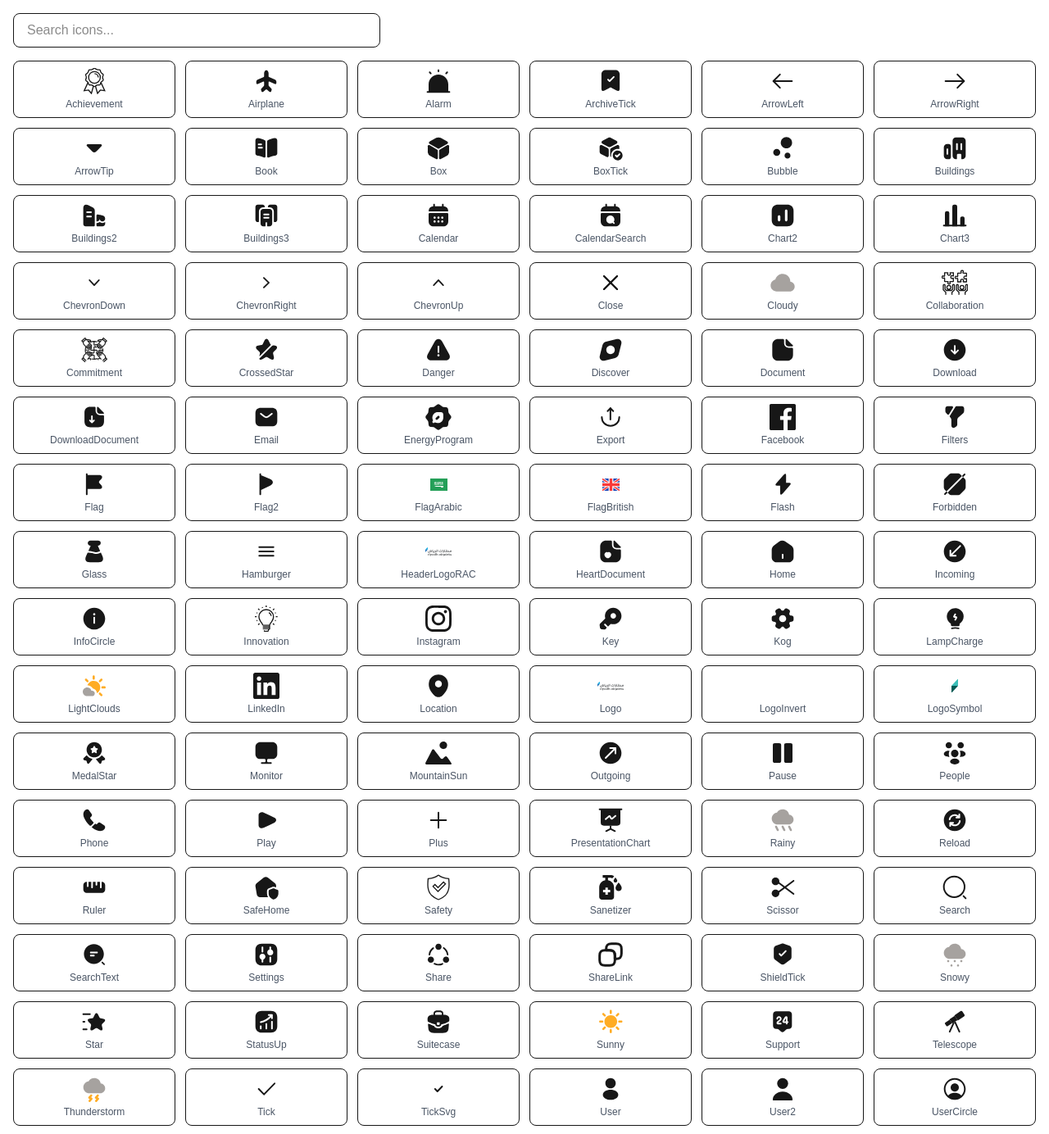
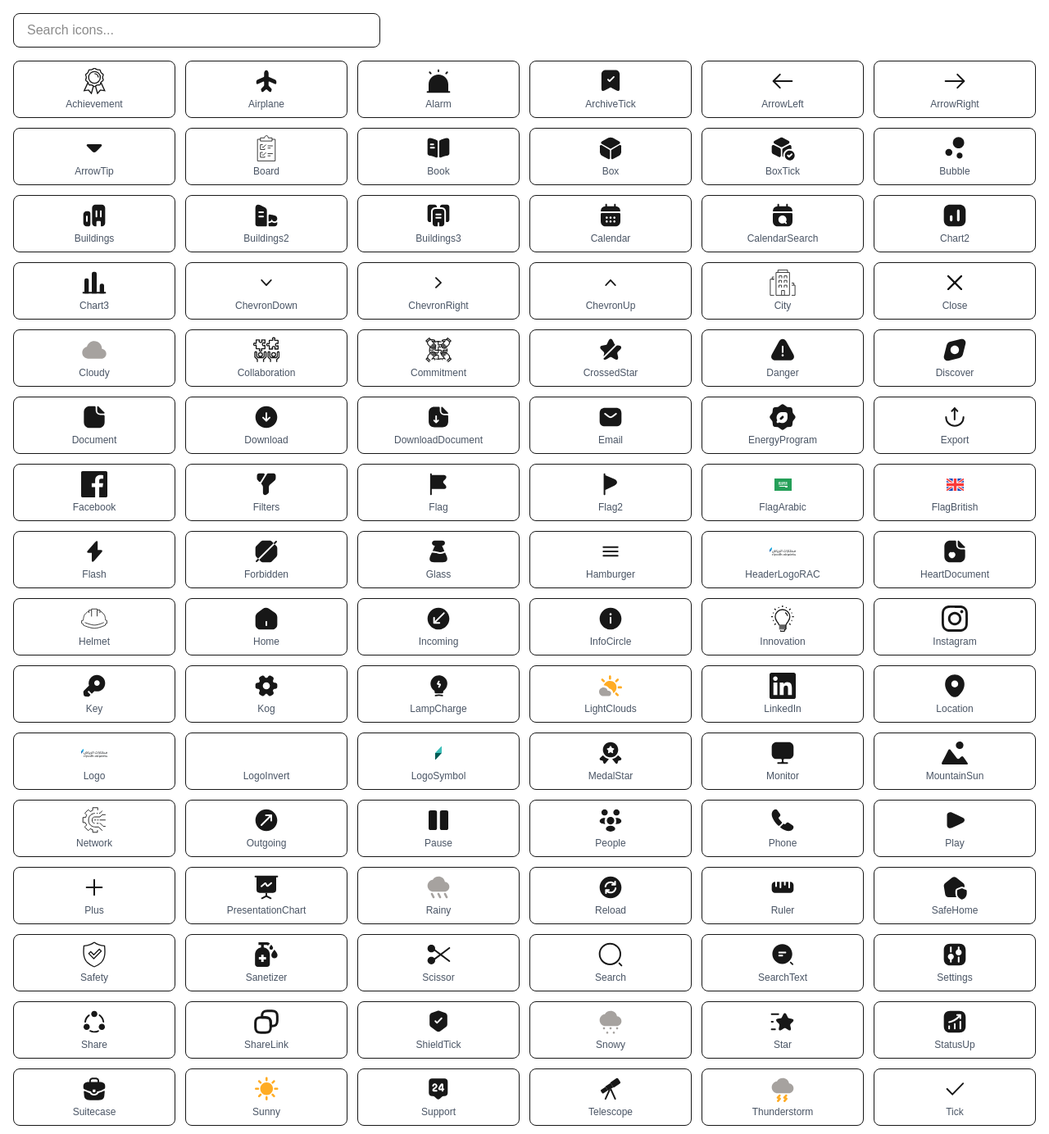
Before and after one commit to BieganskiP/icons, a Next.js app: page / in a window 1280 px wide. Shown: the top 1384 px of the page at 82% size. Built offline with nearby package versions, Linux system fonts and the light colour scheme.

Commit message:
Add new icons: Network, Board, Helmet, and City to icon exports for expanded functionality

```diff
--- /dev/null
+++ b/components/icons/Board.tsx
@@ -0,0 +1,12 @@
+interface BoardProps {
+  className?: string;
+}
+
+export default function Board({ className }: BoardProps) {
+  return (
+    <svg className={className} width="100%" height="100%" viewBox="0 0 28 38" fill="none" xmlns="http://www.w3.org/2000/svg">
+<path d="M5.38384 5.98908H1.16406V37.2858H26.8344V5.98908H22.263M5.38384 5.98908V8.45062H22.263V5.98908M5.38384 5.98908V3.87919H11.3619C11.3619 3.87919 11.5041 2.43233 12.0652 1.7693C12.6602 1.06605 13.6983 0.714355 14.1751 0.714355C14.6518 0.714355 15.7563 1.01489 16.2849 1.7693C16.7643 2.45338 16.6366 3.87919 16.6366 3.87919H22.263V5.98908M8.90033 24.9781H5.38384V32.0111H11.7135V30.6045M15.9333 26.7363H23.3179M15.9333 29.9012H20.1531M7.84538 27.7913L9.25197 29.1979L13.4718 24.9781M8.90033 13.7253H5.38384V20.7583H11.7135V19.3517M15.9333 15.4836H23.3179M15.9333 18.6484H20.1531M7.84538 16.5385L9.25197 17.9451L13.4718 13.7253" stroke="currentColor"/>
+</svg>
+
+  );
+}
--- /dev/null
+++ b/components/icons/City.tsx
@@ -0,0 +1,12 @@
+interface CityProps {
+  className?: string;
+}
+
+export default function City({ className }: CityProps) {
+  return (
+    <svg className={className} width="100%" height="100%" viewBox="0 0 38 38" fill="none" xmlns="http://www.w3.org/2000/svg">
+<path d="M6.63529 10.815H3.84889V13.9497H6.63529H1.0625V37.2858H6.63529M12.2081 4.19735V0.714355H26.14V4.19735M12.2081 4.19735H26.14M12.2081 4.19735H9.42168V37.2858H17.4326M26.14 4.19735H28.9264V37.2858H21.6122M17.4326 37.2858V30.3198H21.6122V37.2858M17.4326 37.2858H21.6122M32.0611 37.2858H36.9373V22.6572H35.1958M32.0611 22.6572H35.1958M35.1958 22.6572V19.5225H32.0611M13.6013 26.1402V22.6572H17.4326V26.1402M21.2639 26.1402V22.6572H25.0952V26.1402M21.2639 19.1742V15.6912H25.0952V19.1742M13.6013 19.1742V15.6912H17.4326V19.1742M13.9496 12.5565V9.07354H17.7809V12.5565M21.2639 12.5565V9.07354H25.0952V12.5565" stroke="currentColor"/>
+</svg>
+
+  );
+}
--- /dev/null
+++ b/components/icons/Helmet.tsx
@@ -0,0 +1,12 @@
+interface HelmetProps {
+  className?: string;
+}
+
+export default function Helmet({ className }: HelmetProps) {
+  return (
+    <svg className={className} width="100%" height="100%" viewBox="0 0 38 30" fill="none" xmlns="http://www.w3.org/2000/svg">
+<path d="M15.1121 11.9763V2.76148M23.1751 11.6884V2.47351M23.1751 2.47351V1.03369H15.1121V2.76148M23.1751 2.47351H27.2066V3.62537M27.2066 6.79297V3.62537M15.1121 2.76148H11.3685V3.91333M11.3685 6.79297V3.91333M11.3685 3.91333C11.3685 3.91333 6.66395 6.74191 5.03333 9.38465C3.4027 12.0274 3.01758 17.4476 3.01758 17.4476L0.713867 18.0236V21.7671L2.72962 22.631L3.30554 24.6467C3.30554 24.6467 13.2464 28.9662 19.4315 28.9662C25.6167 28.9662 34.9816 24.6467 34.9816 24.6467L35.2695 22.631L37.2853 22.0551V17.7356L35.2695 17.1597C35.2695 17.1597 35.1162 12.0274 33.5418 9.38465C31.9674 6.74191 27.2066 3.62537 27.2066 3.62537M5.32129 20.6152C5.32129 20.6152 14.0336 24.3588 19.4315 24.3588C24.8295 24.3588 32.9658 20.6152 32.9658 20.6152" stroke="currentColor"/>
+</svg>
+
+  );
+}
--- /dev/null
+++ b/components/icons/Network.tsx
@@ -0,0 +1,12 @@
+interface NetworkProps {
+  className?: string;
+}
+
+export default function Network({ className }: NetworkProps) {
+  return (
+    <svg className={className} width="100%" height="100%" viewBox="0 0 32 35" fill="none" xmlns="http://www.w3.org/2000/svg">
+<path d="M20.679 4.19212V0.833496H13.9618V4.19212L10.7299 6.05803L8.11765 3.44576L3.51266 8.05076L5.75174 10.2898L4.6322 13.8948H0.900391V20.6121H3.88584L5.82494 23.9707L3.21268 26.583L8.06403 31.4343L10.6031 28.8953L13.9617 30.3148V33.6734H20.3058V30.688M26.6499 4.93849L24.0376 7.92393L22.5449 8.29711M20.679 8.29711H19.1863M16.9472 8.29711C16.9472 8.29711 8.36401 8.67029 8.36401 17.44C8.36401 26.2098 16.9472 26.583 16.9472 26.583H21.7985L26.6499 31.4343M31.128 10.163H26.6499L23.6644 13.1485H16.574C16.574 13.1485 13.2154 13.1485 13.2154 17.44C13.2154 21.7316 16.574 21.7316 16.574 21.7316M19.1863 21.7316H21.7985M23.2912 21.7316H24.0376L28.1426 25.8366H31.128M16.2008 17.2535H18.4399M19.9326 17.2535H21.7985M23.2912 17.2535H31.128" stroke="currentColor"/>
+</svg>
+
+  );
+}
```
Also changed, not shown: components/icons/icons.ts (+8 -0 lines).
